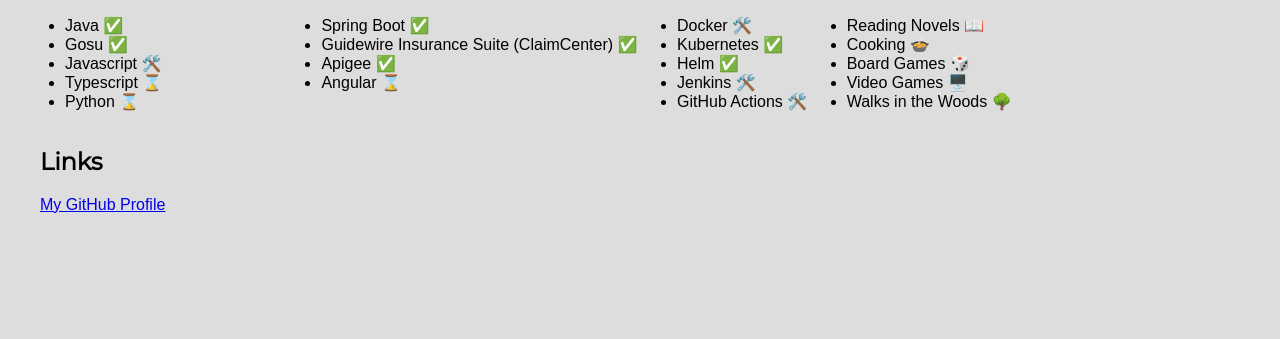
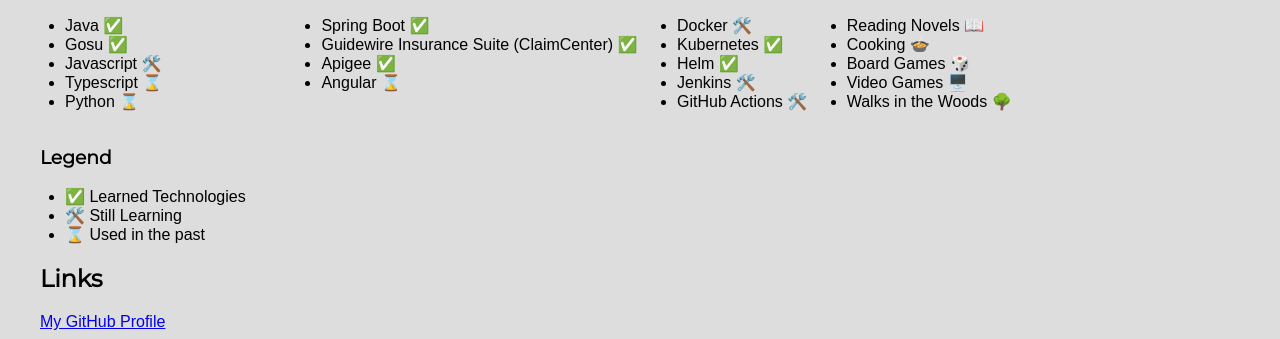
Before and after one commit to soneal674/soneal674.github.io, a plain HTML site: page index.html in a window 1280 px wide. Shown: the part 533-872 px from the top of the page. Before the commit the page ends 800 px from the top, so only its background shows below. Drawn offline with Linux system fonts and the light colour scheme.

Commit message:
Add Legend

```diff
--- a/index.html
+++ b/index.html
@@ -75,6 +75,13 @@
         </ul>
       </div>
 
+      <h3>Legend</h3>
+      <ul class="skill-list">
+        <li>✅ Learned Technologies</li>
+        <li>🛠️ Still Learning</li>
+        <li>⌛ Used in the past</li>
+      </ul>
+
       <h2>Links</h2>
       <nav>
         <a href="https://github.com/soneal674">My GitHub Profile</a>
```
